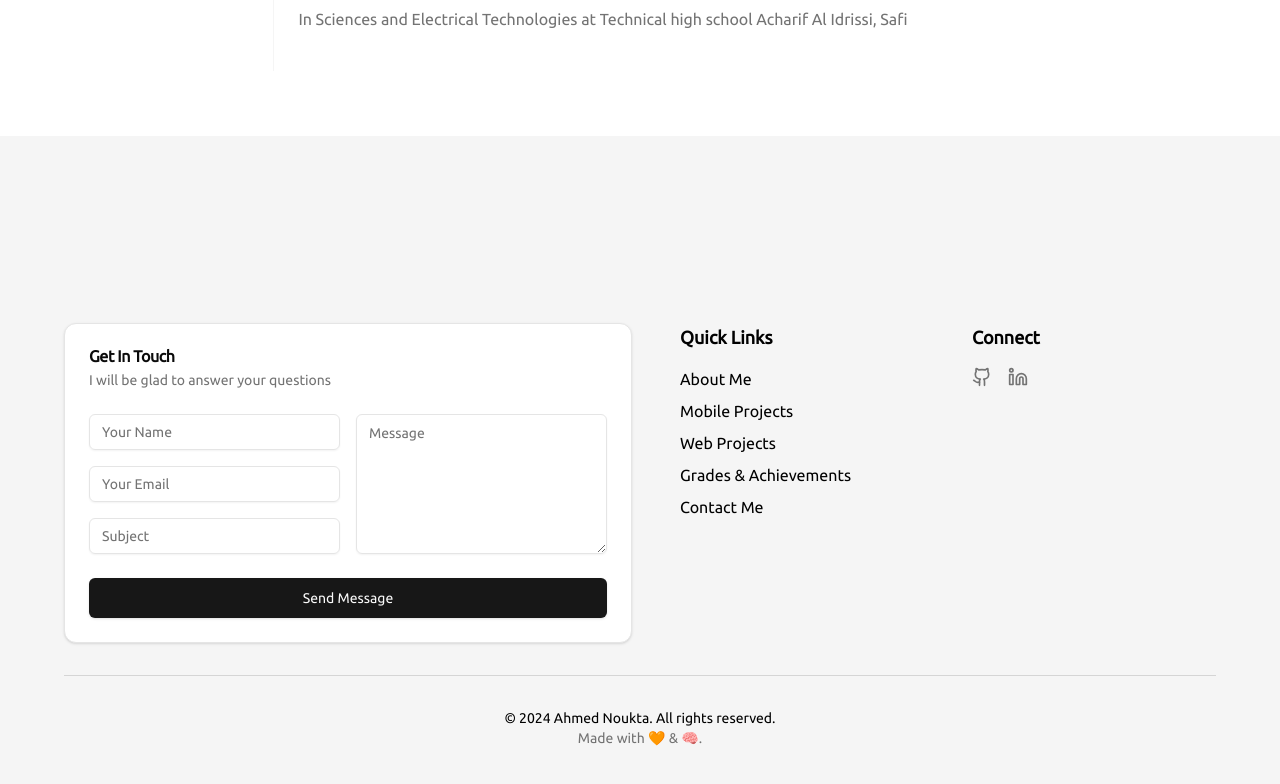
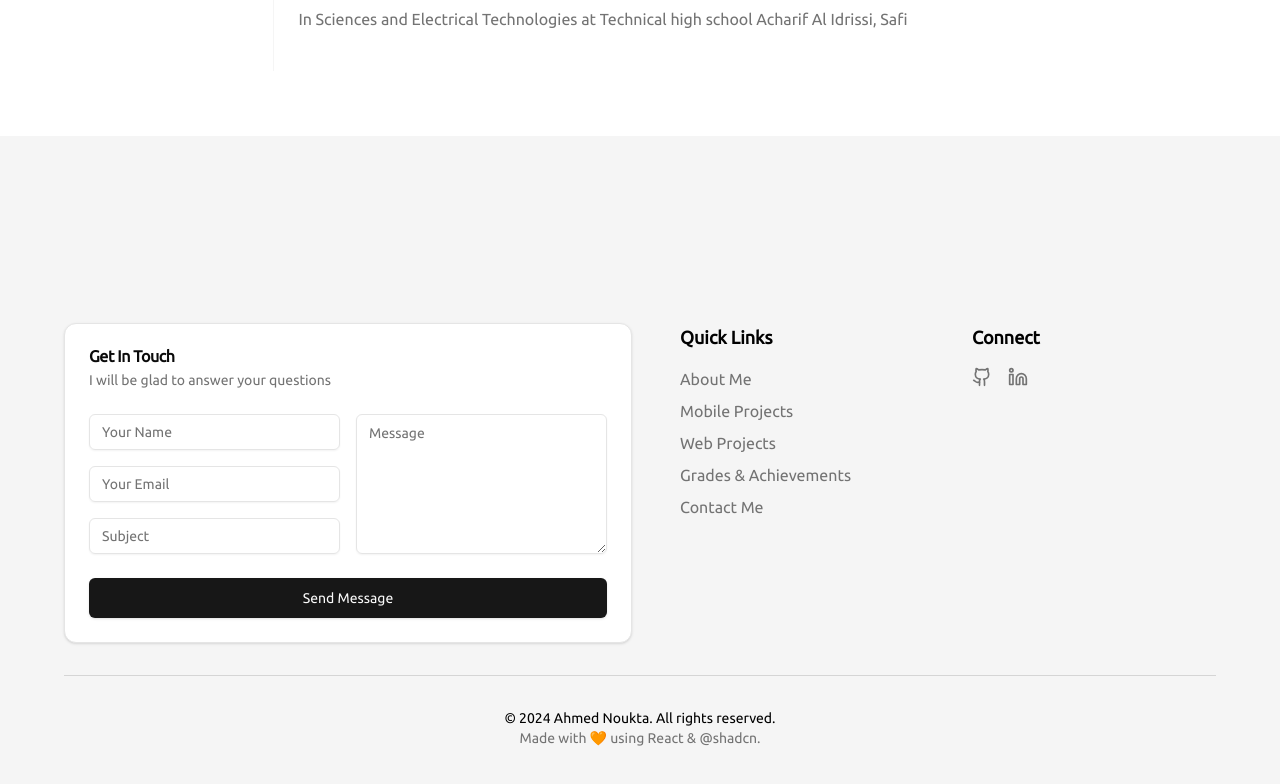
Before and after one commit to Noukta/my-portfolio, a Next.js app: page / in a window 1280 px wide. Shown: the part 3084-3868 px from the top of the page. Built offline with nearby package versions, Linux system fonts and the light colour scheme.

Commit message:
Add hover state to links

```diff
--- a/components/footer.tsx
+++ b/components/footer.tsx
@@ -24,7 +24,10 @@ export function Footer() {
           <h3 className="text-lg font-semibold mb-4">Quick Links</h3>
           <ul className="space-y-2">
             {navigationItems.map((item) => (
-              <li key={item.title}>
+              <li
+                key={item.title}
+                className="text-muted-foreground hover:text-foreground transition-colors"
+              >
                 <Link href={item.link}>{item.title}</Link>
               </li>
             ))}
@@ -43,7 +46,6 @@ export function Footer() {
                       href={item.link}
                       target="_blank"
                       rel="noopener noreferrer"
-                      className="text-sm text-muted-foreground hover:text-foreground transition-colors"
                     >
                       {item.icon}
                       <span className="sr-only">{item.title}</span>
@@ -65,7 +67,16 @@ export function Footer() {
           © {new Date().getFullYear()} Ahmed Noukta. All rights reserved.
         </p>
         <p className="text-sm text-center text-muted-foreground">
-          Made with &#x1F9E1; & &#x1F9E0;.
+          Made with &#x1F9E1; using React &{" "}
+          <Link
+            href="https://ui.shadcn.com/"
+            target="_blank"
+            rel="noopener noreferrer"
+            className="hover:underline"
+          >
+            @shadcn
+          </Link>
+          .
         </p>
       </div>
     </footer>
--- a/components/header.tsx
+++ b/components/header.tsx
@@ -63,7 +63,7 @@ export function Header() {
           </ul>
         </nav>
         <div className="absolute flex px-2 py-4 md:px-4 md:py-2 bg-secondary/25 backdrop-blur border border-input rounded-full">
-          <ul className="flex flex-col justify-center items-center md:flex-row md:space-x-6">
+          <ul className="flex flex-col justify-center items-center md:flex-row space-y-6 md:space-y-0 md:space-x-6">
             {externalLinks.map((item) => (
               <li key={item.title} className="text-center">
                 <Tooltip>
```
